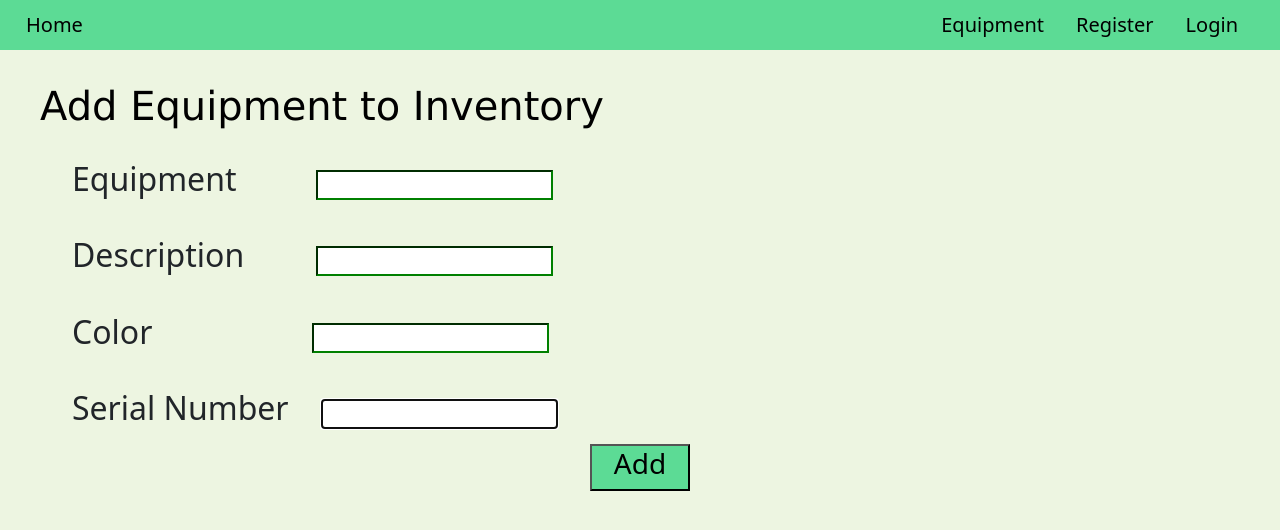
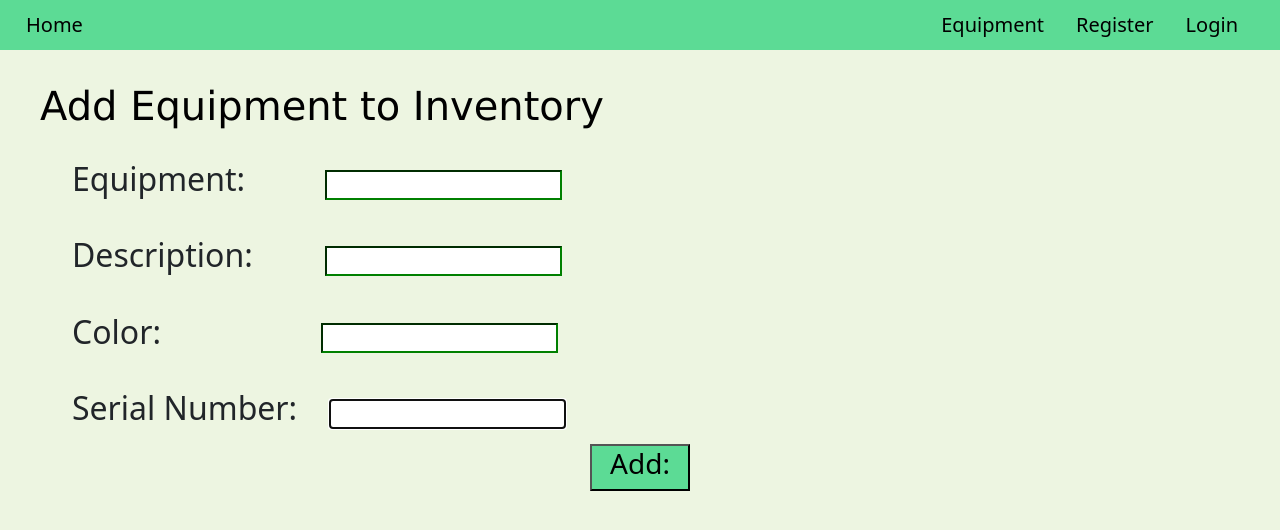
Before and after one commit to DevorrisRussell/CapStoneFrontEnd, a React (Create React App) app: page /Add in a window 1280 px wide. Shown: the top 530 px of the page. Built offline with nearby package versions, Linux system fonts and the light colour scheme; no server answers; what google-maps-react would draw is missing.

Commit message:
added semicolons to text on add equipment to inventory

```diff
--- a/src/components/AddEquipment/addEquipment.jsx
+++ b/src/components/AddEquipment/addEquipment.jsx
@@ -44,7 +44,7 @@ function AddEquipment() {
         <form onSubmit={handleSubmit}>
           <div className="form-group" size="lg" controlId="Name">
             <label className="form-label">
-              <h2>Equipment</h2>
+              <h2>Equipment:</h2>
             </label>
             <input
               className="input-add"
@@ -56,7 +56,7 @@ function AddEquipment() {
 
             <div className="form-group" size="lg" controlId="Description">
               <label className="form-label">
-                <h2>Description</h2>
+                <h2>Description:</h2>
               </label>
               <input
                 className="input-add"
@@ -67,7 +67,7 @@ function AddEquipment() {
 
               <div className="form-group" size="lg" controlId="Name">
                 <label className="form-label">
-                  <h2>Color</h2>
+                  <h2>Color:</h2>
                 </label>
                 <input
                   className="input-add"
@@ -79,7 +79,7 @@ function AddEquipment() {
                 />
                 <div className="form-group" size="lg" controlId="Name">
                   <label className="form-label">
-                    <h2>Serial Number</h2>
+                    <h2>Serial Number:</h2>
                   </label>
                   <input
                     className="input-add"
@@ -93,7 +93,7 @@ function AddEquipment() {
               </div>
               <div class="d-grid gap-2 col-1 mx-auto float-right">
                 <button class="colorButton" type="submit" id="addButton">
-                  <h3>Add</h3>
+                  <h3>Add:</h3>
                 </button>
               </div>
 
```
